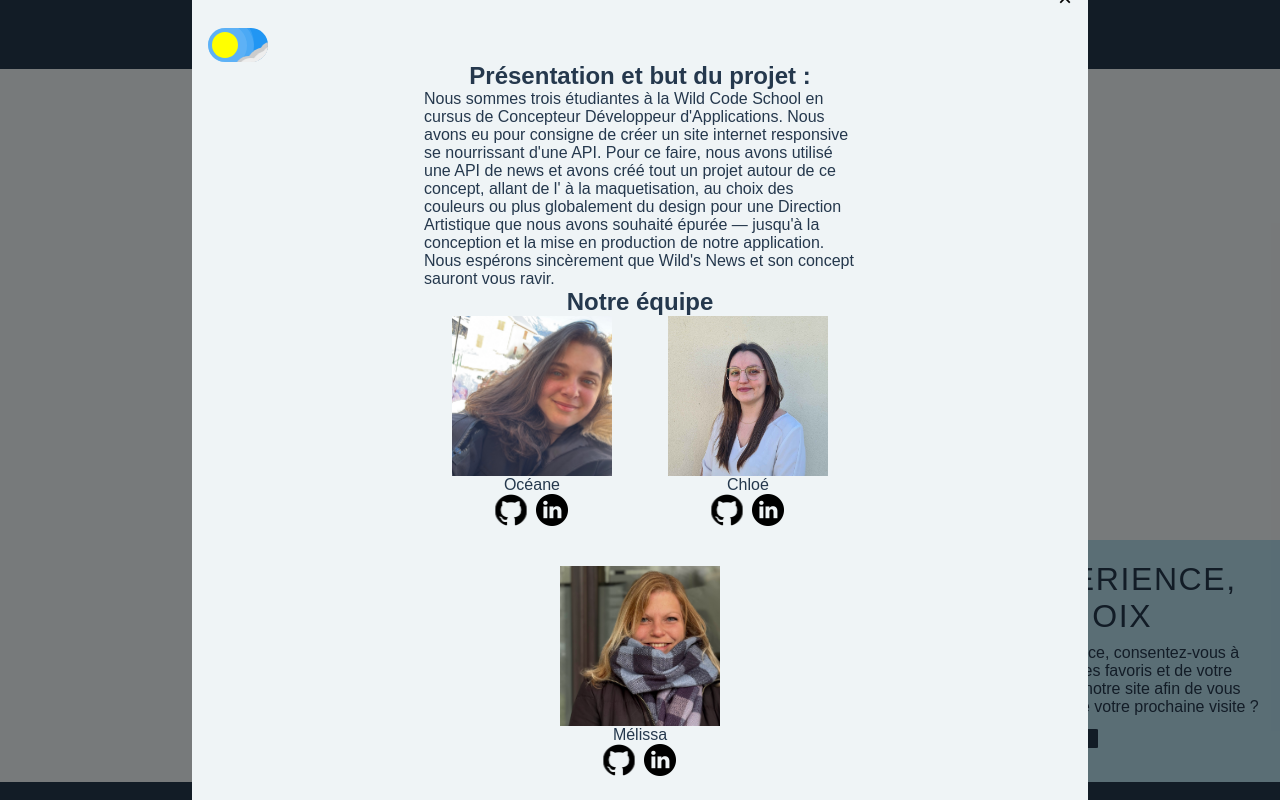
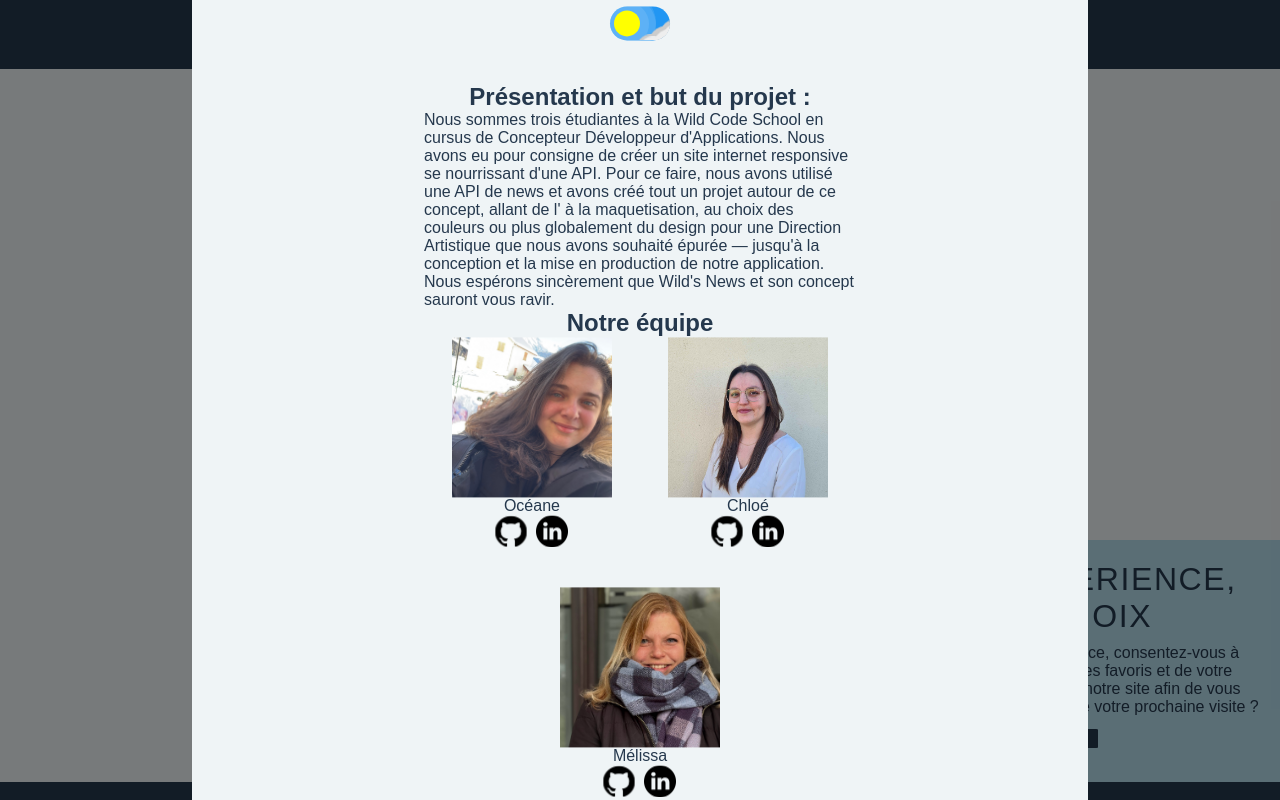
Before and after one commit to WildCodeSchool/2024-12-orleans-cda-project2-team-b, a React (Vite) app: page / in a window 1280 px wide. Both pictures are taken after a click on the button "A propos". Built offline with nearby package versions, Linux system fonts and the light colour scheme; a web font is replaced by a local one.

Commit message:
button center

```diff
--- a/src/components/button-light-dark.scss
+++ b/src/components/button-light-dark.scss
@@ -1,8 +1,11 @@
 .switch {
   position: relative;
-  display: inline-block;
   width: 60px;
   height: 34px;
+  left: 50%;
+  transform: translateX(-50%);
+  // padding-top: 5%;
+  margin-bottom: 5%;
 }
 
 .switch #input {
```
